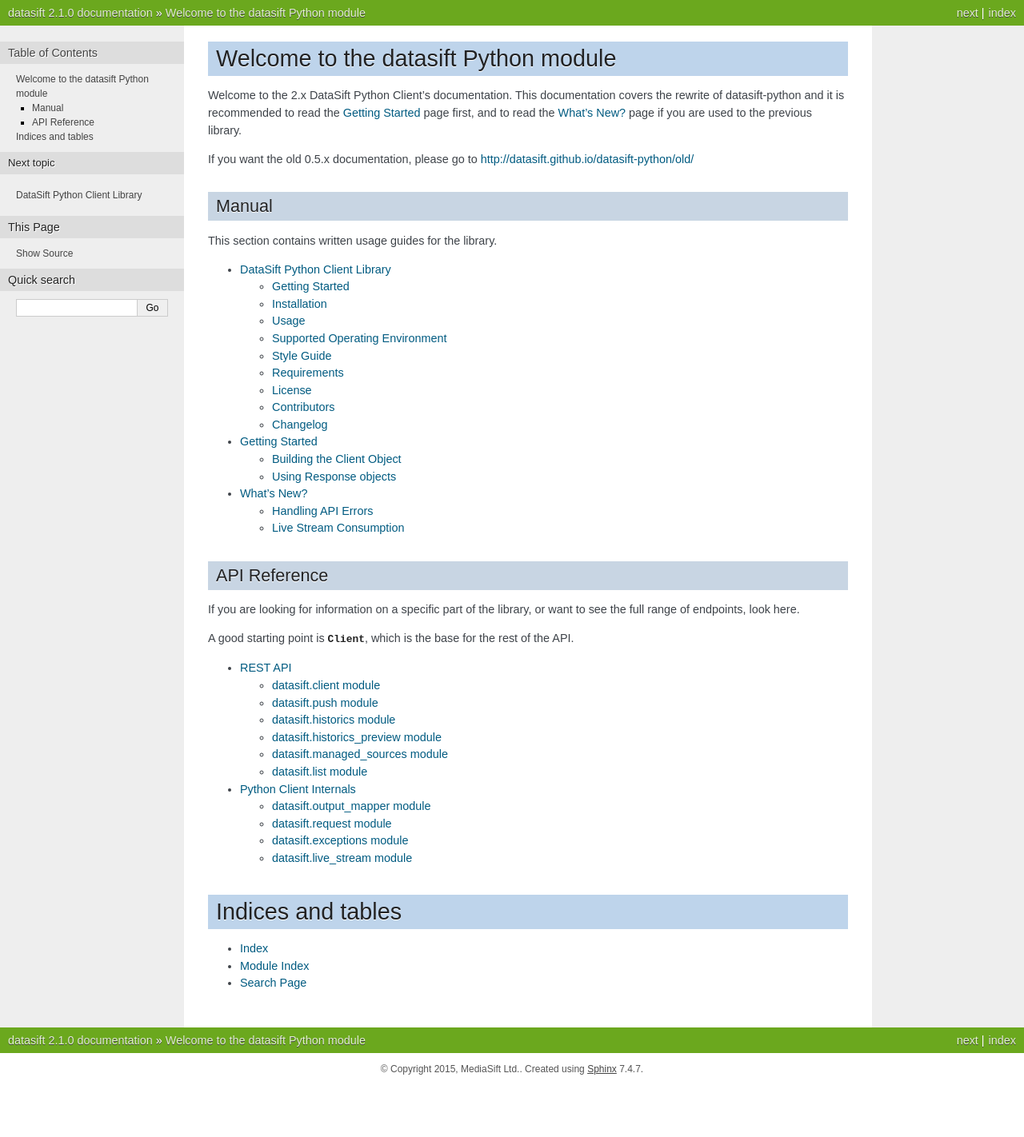
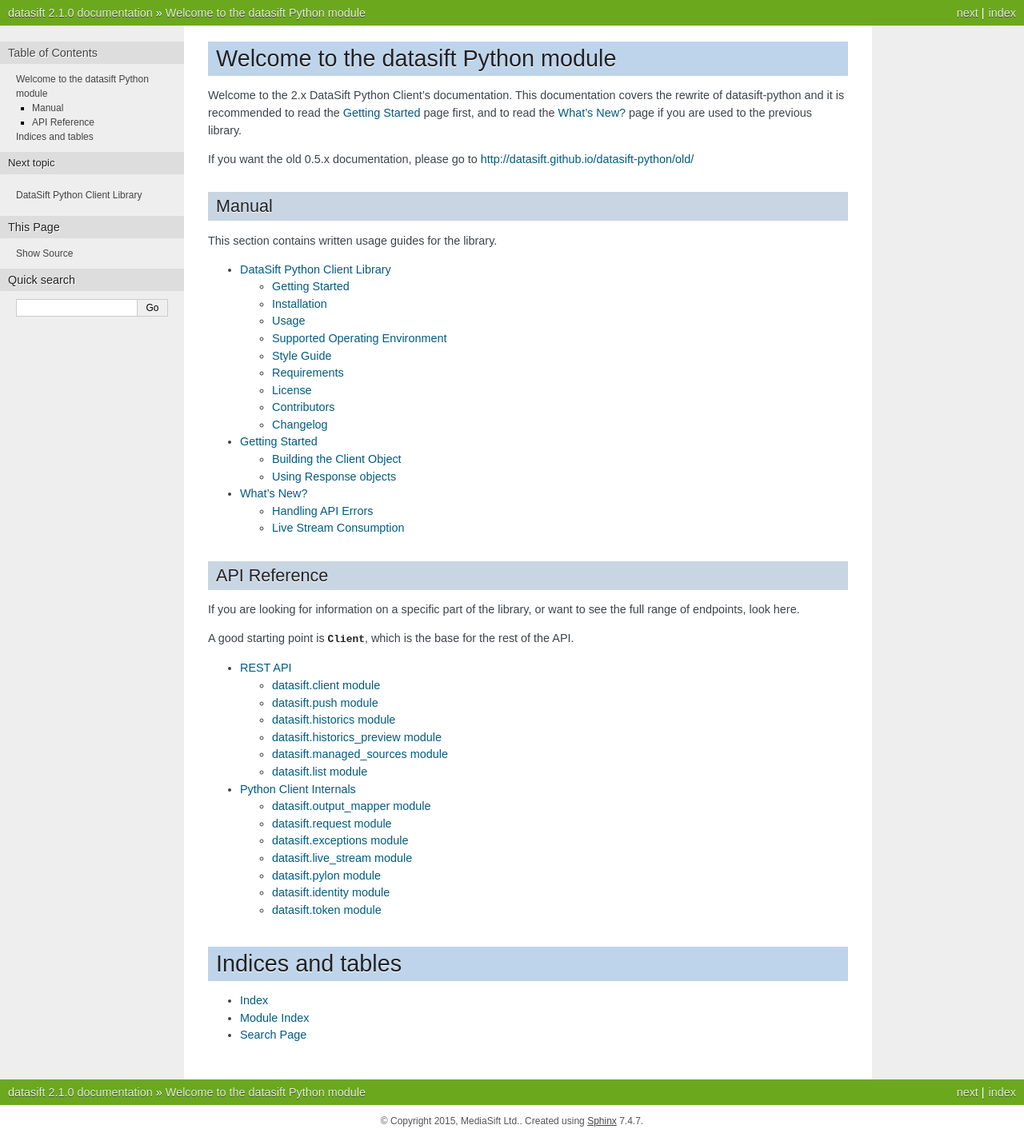
Before and after one commit to MeltwaterArchive/datasift-python, a Sphinx documentation site: the page built from docs/source/index.rst, in a window 1280 px wide. Shown: the whole page at 80% size. Built offline with Sphinx 7.4.7, drawn with Linux system fonts in a browser that asks for light colours; before the commit the page ends 1357 px from its top, so only the background shows below that.

Commit message:
added new docs sections for 2.1.0

```diff
--- a/docs/source/datasift.rst
+++ b/docs/source/datasift.rst
@@ -103,3 +103,27 @@ datasift.live_stream module
     :members:
     :undoc-members:
     :show-inheritance:
+
+datasift.pylon module
+---------------------------
+
+.. automodule:: datasift.pylon
+    :members:
+    :undoc-members:
+    :show-inheritance:
+
+datasift.identity module
+---------------------------
+
+.. automodule:: datasift.identity
+    :members:
+    :undoc-members:
+    :show-inheritance:
+
+datasift.token module
+---------------------------
+
+.. automodule:: datasift.token
+    :members:
+    :undoc-members:
+    :show-inheritance:
```
